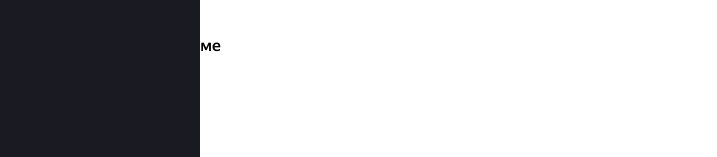
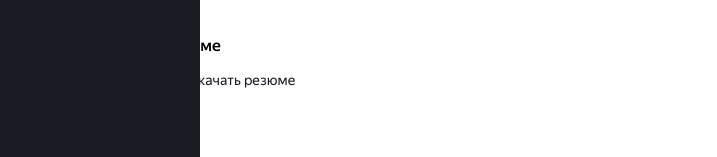
Before and after one commit to MarinaFominykh/alumni-resume-tracker, a React (Vite) app: page /search/1 in a window 1280 px wide. Shown: the part 326-483 px from the top of the page, without its empty margins (0-717 px from the left). Built offline with nearby package versions, Linux system fonts and the light colour scheme; no server answers.

Commit message:
hotfix: изменить название портфолио

```diff
--- a/src/pages/StudentPage/StudentPage.tsx
+++ b/src/pages/StudentPage/StudentPage.tsx
@@ -75,7 +75,7 @@ function StudentPage() {
             <Box sx={studentStyles.iconLink}>
               <PdfIcon />
               <Link sx={studentStyles.link} href={applicant?.resume_pdf} download>
-                {applicant?.resume_pdf}
+                Скачать резюме
               </Link>
             </Box>
             <Box sx={studentStyles.iconLink}>
```
